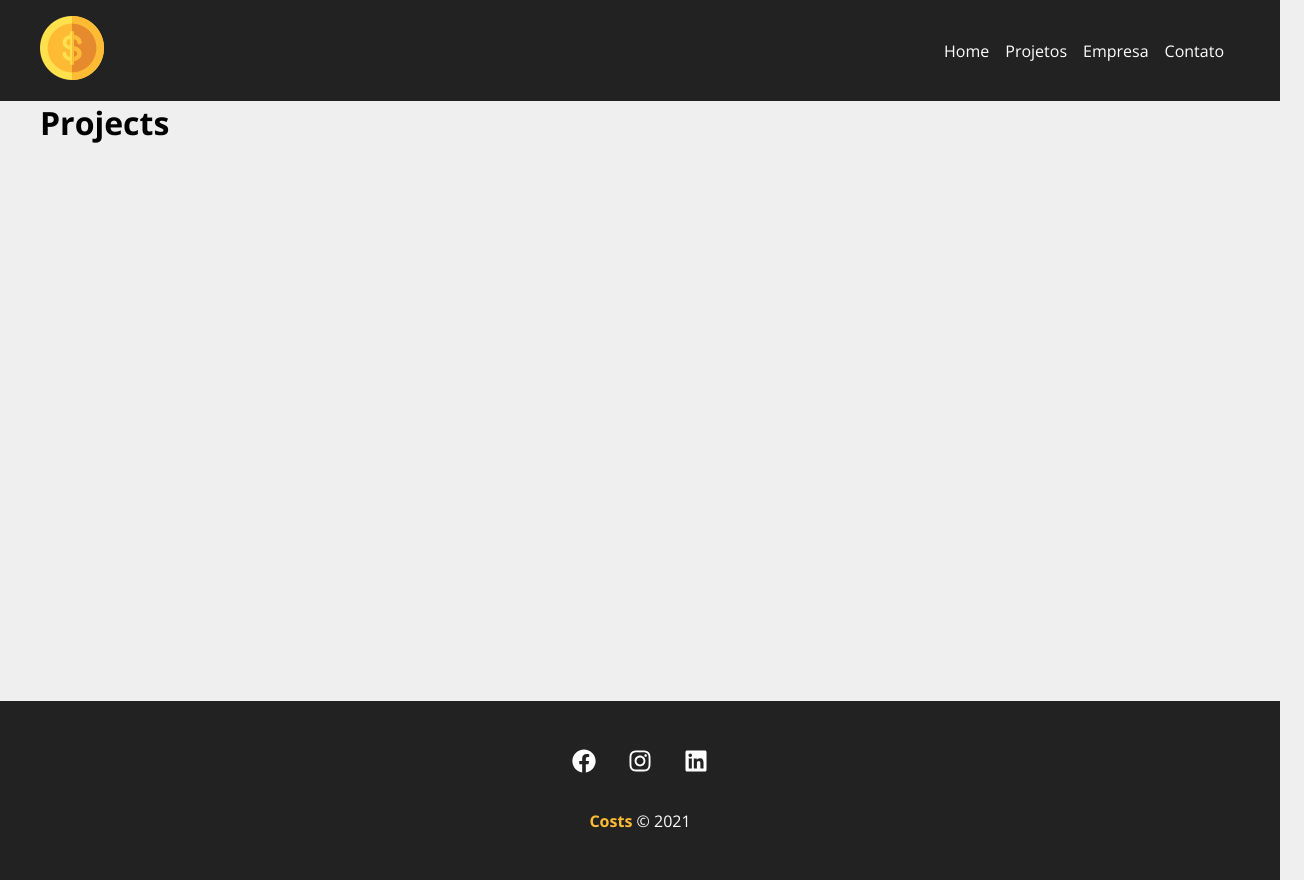
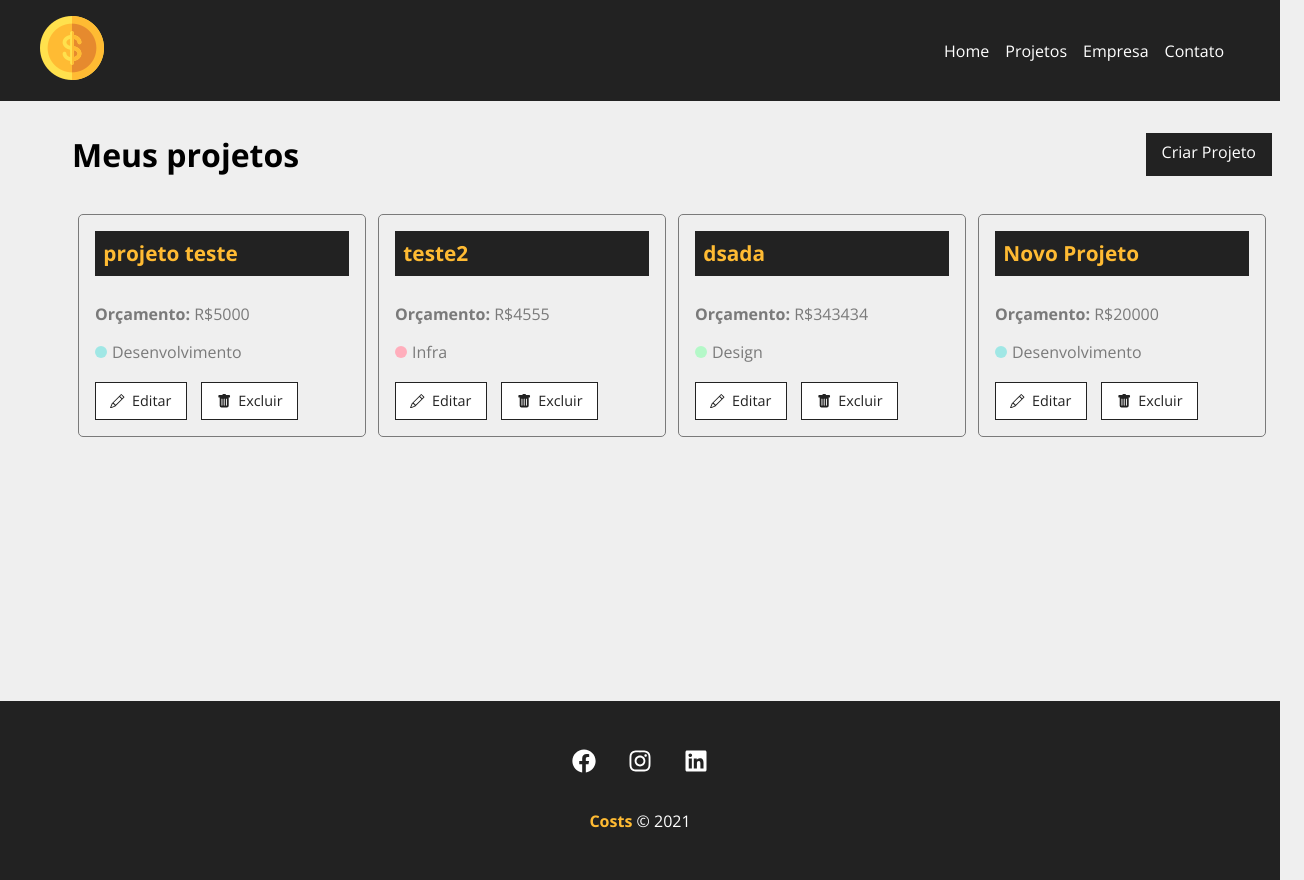
Before and after one commit to EusouRapha/Costs-ProjetoReact, a React (Create React App) app in the folder projeto/: page /Projects in a window 1280 px wide. Shown: the whole page, 1304 px wide, since content can reach past the window. Built offline with nearby package versions, Linux system fonts and the light colour scheme; data requests are answered from the project's data file.

Commit message:
Resgatando projetos do banco de dados

```diff
--- a/projeto/src/components/pages/NewProject.js
+++ b/projeto/src/components/pages/NewProject.js
@@ -20,7 +20,7 @@ function NewProject(){
         }).then((resp => resp.json()))
         .then((data => {
             console.log(data)
-            navigate('/projects',{message: 'Projeto criado com sucesso!'}) //redireciona
+            navigate('/projects', { state: {message: 'Projeto criado com sucesso!'} }) //redireciona
         }))
         .catch((err) => console.log(err));
 
--- a/projeto/src/components/pages/Projects.js
+++ b/projeto/src/components/pages/Projects.js
@@ -1,6 +1,61 @@
-import React from "react"
-function Projects(){
-    return <h1>Projects</h1>
+import React, { useState, useEffect } from "react";
+import { useLocation } from "react-router-dom";
+import Message from "../layout/Message";
+import styles from "./Projects.module.css";
+import Container from "../layout/Container";
+import Loading from "../layout/Loading";
+import LinkButton from "../layout/LinkButton";
+import ProjectCard from "../project/ProjectCard";
+function Projects() {
+  const [projects, setProjects] = useState([]);
+  const [removeLoading, setRemoveLoading ] = useState(false)
+
+  const location = useLocation();
+  let message = "";
+  if (location.state) {
+    message = location.state.message;
+  }
+
+  useEffect(() => {
+    setTimeout(()=>{
+        fetch("http://localhost:5000/projects", {
+            method: "GET", //RECEBE DADOS
+            headers: {
+              "Content-Type": "application/json",
+            },
+          })
+            .then((resp) => resp.json())
+            .then((data) => {
+              console.log(data);
+              setProjects(data);
+              setRemoveLoading(true);
+            })
+            .catch((err) => console.log(err));
+    },1500)
+  }, []);
+
+  return (
+    <div className={styles.project_container}>
+      <div className={styles.title_container}>
+        <h1>Meus projetos</h1>
+        <LinkButton to="/newproject" text="Criar Projeto"></LinkButton>
+      </div>
+      {message && <Message type="sucess" msg={message}></Message>}
+      <Container customClass="start">
+        {projects.length > 0 &&
+          projects.map((project) => (
+            <ProjectCard
+              id={project.id}
+              name={project.name}
+              budget={project.budget}
+              category={project.category.name}
+              key={project.key}
+            ></ProjectCard>
+          ))}
+          {!removeLoading && <Loading/>}
+      </Container>
+    </div>
+  );
 }
 
-export default Projects
+export default Projects;
--- /dev/null
+++ b/projeto/src/components/pages/Projects.module.css
@@ -0,0 +1,8 @@
+.project_container{
+    padding: 2em;
+}
+.title_container{
+    display: flex;
+    justify-content: space-between;
+    margin-bottom: 2em;
+}
--- /dev/null
+++ b/projeto/src/components/project/ProjectCard.js
@@ -0,0 +1,28 @@
+import { Link } from "react-router-dom";
+
+import styles from "./ProjectCard.module.css";
+import { BsPencil, BsFillTrashFill } from "react-icons/bs";
+
+function ProjectCard({ id, name, budget, category, handleRemove }) {
+  return(
+    <div className={styles.project_card}>
+        <h4>{name}</h4>
+        <p>
+            <span>Orçamento: </span> R${budget}
+        </p>
+        <p className={styles.category_text}>
+        <span className = {`${styles[category?.toLowerCase() || '']}`}> </span> {category}
+        </p>
+        <div className={styles.project_card_actions}>
+            <Link to="/">
+                <BsPencil></BsPencil> Editar
+            </Link>
+            <button>
+                <BsFillTrashFill></BsFillTrashFill> Excluir
+            </button>
+        </div>
+    </div>
+  )
+}
+
+export default ProjectCard;
--- /dev/null
+++ b/projeto/src/components/project/ProjectCard.module.css
@@ -0,0 +1,84 @@
+.project_card{
+    padding: 1em;
+    border: 1px solid #7a7a7a;
+    border-radius: 5px;
+    width: 24%;
+    margin: 0.5%;
+}
+.project_card h4{
+    background-color: #222;
+    color: #ffbb33;
+    padding: .4em;
+    margin-bottom: 1.3em;
+    font-size: 1.3em;
+}
+.project_card p{
+    color: #7a7a7a;
+    margin-bottom: 1em;
+}
+.project_card p span{
+    font-weight: bold;
+}
+
+.category_text{
+    display: flex;
+    align-items: center;
+}
+
+.category_text span{
+    display: block;
+    width: 12px;
+    height: 12px;
+    border-radius: 50%;
+    background-color: #ccc;
+    margin-right: 5px;
+}
+.category_text .infra{
+    background-color: #FFAEBC;
+}
+.category_text .desenvolvimento{
+    background-color: #A0E7E5;
+
+}
+
+.category_text .design{
+    background-color: #B4F8C8;
+
+}
+.category_text .planejamento{
+    background-color: #FBE7C6;
+
+}
+
+.project_card_actions{
+    margin-top: 1.2em;
+    display: flex;
+    align-items: center;
+}
+
+.project_card_actions a, .project_card_actions button{
+    text-decoration: none;
+    border: none;
+    background-color: #FFF;
+    color: #222;
+    font-size: .9em;
+    padding: .6em 1em;
+    margin-right: 1em;
+    cursor: pointer;
+    border: 1px solid #222;
+    display: flex;
+    align-items: center;
+    justify-content: center;
+    transition: .5s;
+}
+
+.project_card_actions svg{
+    margin-right: .5em;
+
+}
+
+.project_card_actions a:hover,
+.project_card_actions button:hover{
+    background-color: #222;
+    color: #ffbb33;
+}
```
